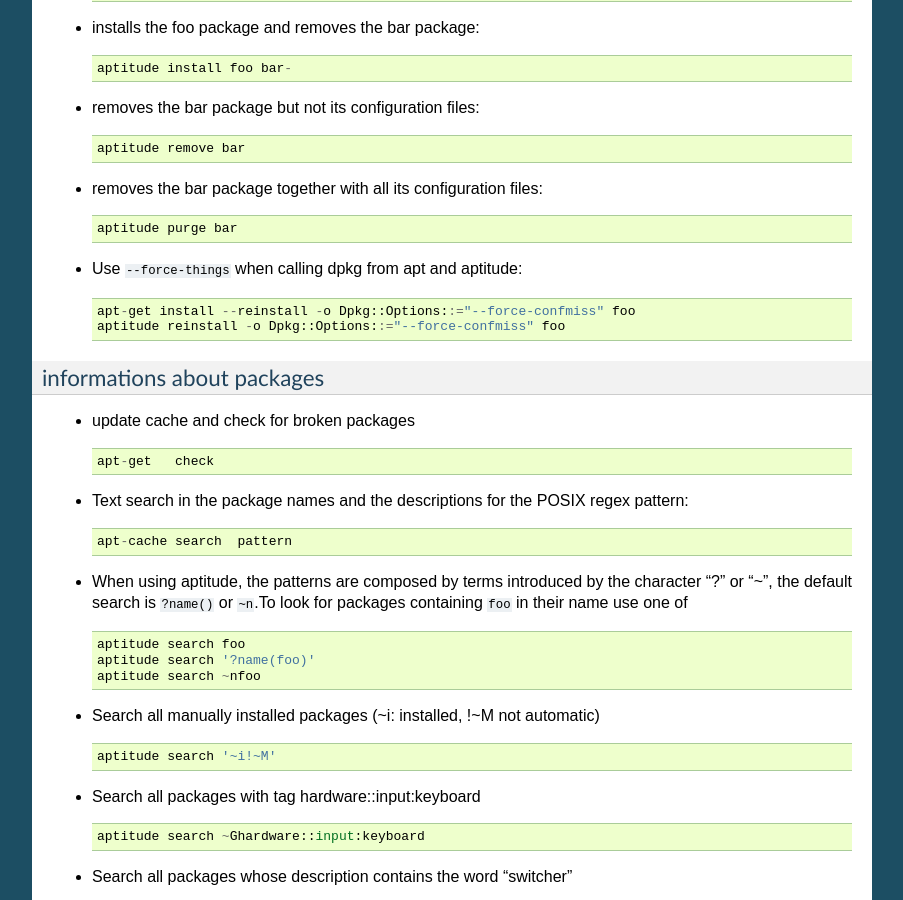
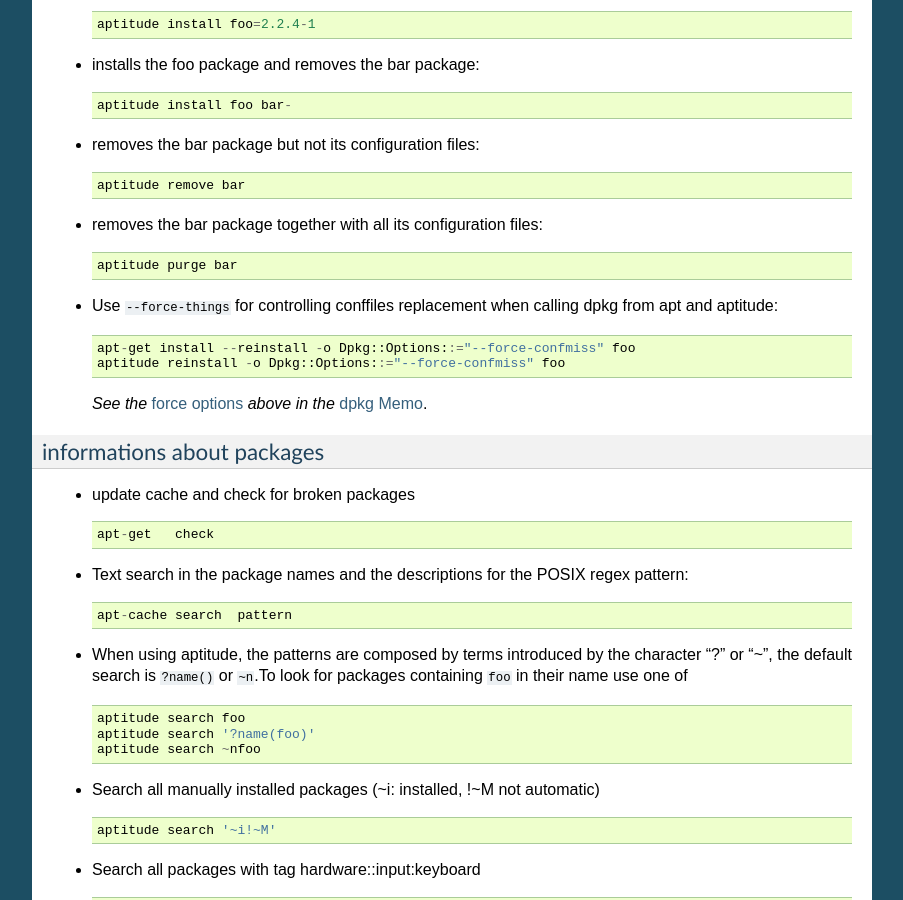
Before and after one commit to marczz/unix_memo, a Sphinx documentation site: the page built from source/debian_package_memo.rst, in a window 1280 px wide and 900 px high, scrolled down 4182 px. Shown: the whole window, without its empty margins (198-1101 px from the left). Built offline with Sphinx 7.4.7, drawn with Linux system fonts in a browser that asks for light colours; the version number could not be read and is left out; some of the changed text lies outside the part shown.

Commit message:
debian_package_memo.rst: added crossref for forcing conffiles.

```diff
--- a/source/debian_package_memo.rst
+++ b/source/debian_package_memo.rst
@@ -1,6 +1,8 @@
 ==========================
 Debian Package Config Memo
 ==========================
+
+..  _dpkg-memo:
 
 dpkg Memo
 =========
@@ -132,6 +134,8 @@
 
       dpkg --list 'foo*'
 
+..  _force-configuration:
+
 -   Configuration files policy, without prompt:
     They are listed in the ``--force-things`` section of the
     :man:`dpkg(1) manpage <dpkg>`.
@@ -165,6 +169,9 @@
         it, even if the version in the package did not change::
 
           dpkg --install --force-confask foo
+
+    You can also use these options from *apt-get* or *aptitude as*
+    :ref:`explained below <force-configuration-from-aptitude>`.
 
 apt/aptitude memo
 =================
@@ -251,10 +258,17 @@
 
       aptitude purge bar
 
--   Use ``--force-things`` when calling dpkg from apt and aptitude::
+..  _force-configuration-from-aptitude:
+
+-   Use ``--force-things`` for controlling conffiles replacement
+    when calling dpkg from apt and aptitude::
 
       apt-get install --reinstall -o Dpkg::Options::="--force-confmiss" foo
       aptitude reinstall -o Dpkg::Options::="--force-confmiss" foo
+
+    *See the* :ref:`force options <force-configuration>` *above in
+    the* :ref:`dpkg-memo`.
+
 
 informations about packages
 ---------------------------
```
Also changed, not shown: other parts of source/debian_package_memo.rst (+1 -1 lines).
